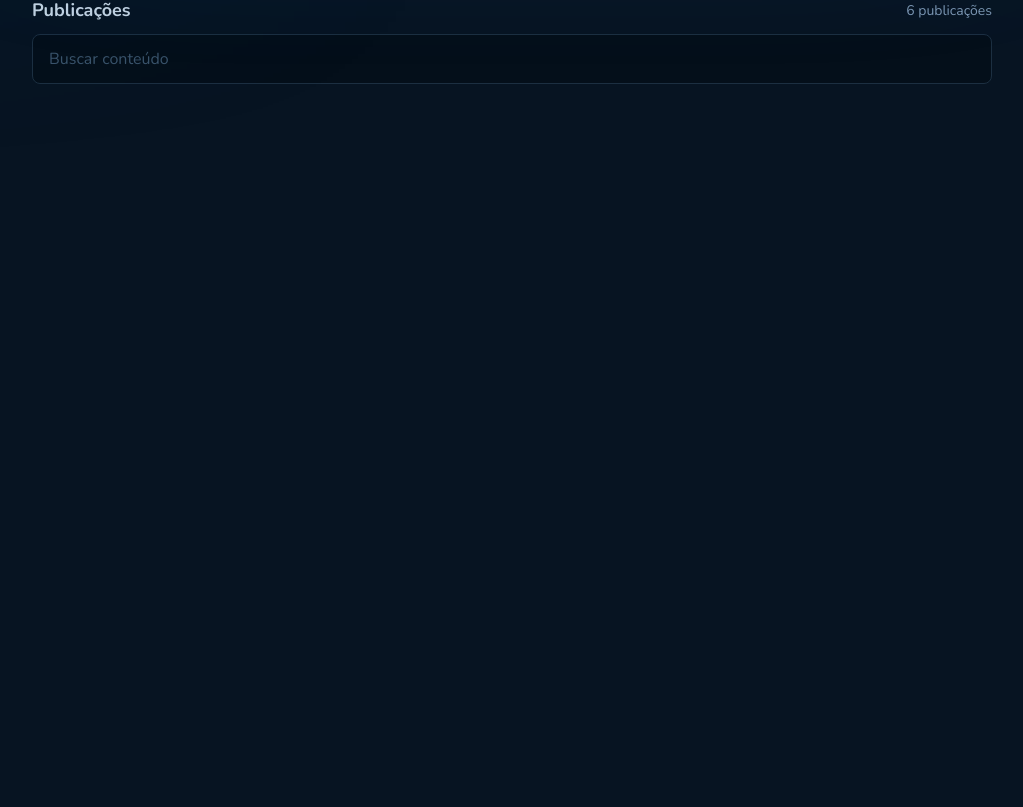
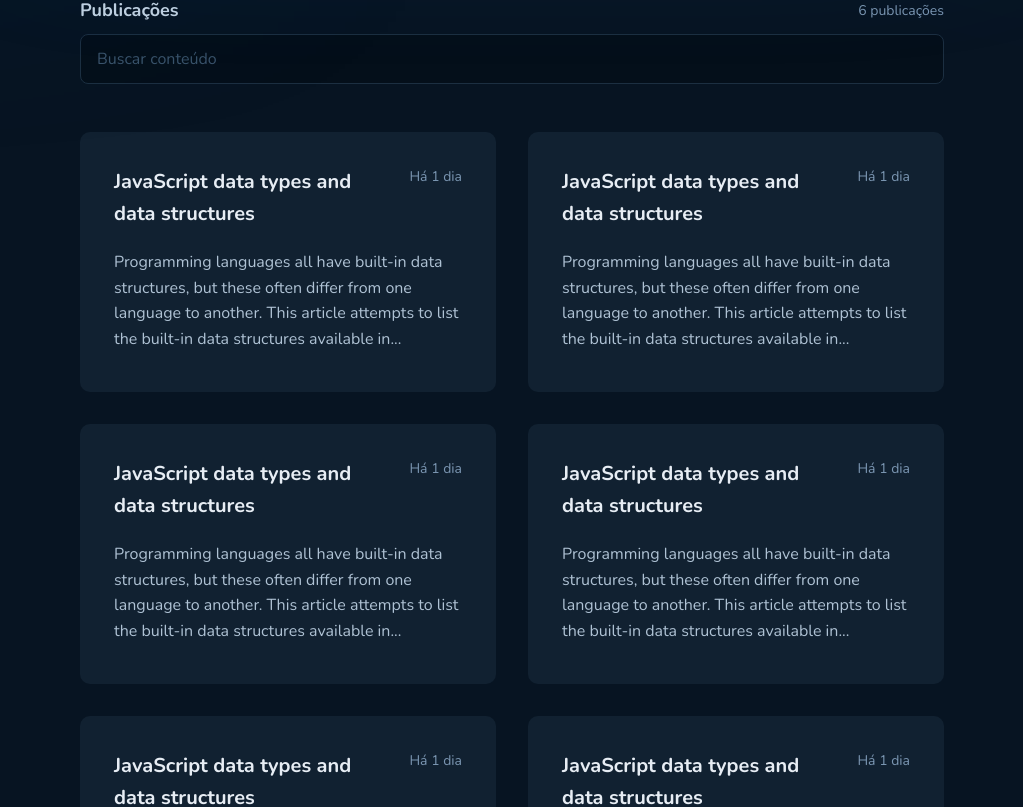
Before and after one commit to Lucas-Araujo15/github_blog, a React (Vite) app: page / in a window 1280 px wide. Shown: the part 494-1301 px from the top of the page, without its empty margins (128-1151 px from the left). Before the commit the page ends 1108 px from the top, so only its background shows below. Built offline with nearby package versions, Linux system fonts and the light colour scheme.

Commit message:
feat: adiciona componente PostCard

```diff
--- /dev/null
+++ b/src/pages/Blog/components/PostCard/index.tsx
@@ -0,0 +1,17 @@
+import { PostCardContainer, PostCardHeader } from './styles'
+
+export function PostCard() {
+  return (
+    <PostCardContainer>
+      <PostCardHeader>
+        <h3>JavaScript data types and data structures</h3>
+        <span>Há 1 dia</span>
+      </PostCardHeader>
+      <p>
+        Programming languages all have built-in data structures, but these often
+        differ from one language to another. This article attempts to list the
+        built-in data structures available in...
+      </p>
+    </PostCardContainer>
+  )
+}
--- /dev/null
+++ b/src/pages/Blog/components/PostCard/styles.ts
@@ -0,0 +1,48 @@
+import styled from 'styled-components'
+
+export const PostCardContainer = styled.article`
+  width: 100%;
+  max-width: 26rem;
+  height: 16.25rem;
+  background: ${(props) => props.theme['base-post']};
+  border-radius: 10px;
+  padding: 2rem;
+  display: flex;
+  flex-direction: column;
+  gap: 1.25rem;
+  border: 2px solid transparent;
+  transition: border 0.3s;
+  cursor: pointer;
+
+  h3,
+  p,
+  span {
+    line-height: 160%;
+  }
+  p {
+    color: ${(props) => props.theme['base-text']};
+  }
+
+  &:hover {
+    transition: border 0.3s;
+    border: 2px solid ${(props) => props.theme['base-label']};
+  }
+`
+
+export const PostCardHeader = styled.header`
+  display: flex;
+  justify-content: space-between;
+  align-items: flex-start;
+
+  h3 {
+    max-width: 17.6875rem;
+    font-weight: 700;
+    font-size: 1.25rem;
+    color: ${(props) => props.theme['base-title']};
+  }
+
+  span {
+    font-size: 0.875rem;
+    color: ${(props) => props.theme['base-span']};
+  }
+`
--- a/src/pages/Blog/index.tsx
+++ b/src/pages/Blog/index.tsx
@@ -1,6 +1,7 @@
+import { PostCard } from './components/PostCard'
 import { Profile } from './components/Profile'
 import { SearchForm } from './components/SearchForm'
-import { BlogContainer, PostList } from './styles'
+import { BlogContainer, PostList, PostListContent } from './styles'
 
 export function Blog() {
   return (
@@ -14,6 +15,14 @@ export function Blog() {
           </div>
           <SearchForm />
         </div>
+        <PostListContent>
+          <PostCard />
+          <PostCard />
+          <PostCard />
+          <PostCard />
+          <PostCard />
+          <PostCard />
+        </PostListContent>
       </PostList>
     </BlogContainer>
   )
--- a/src/pages/Blog/styles.ts
+++ b/src/pages/Blog/styles.ts
@@ -2,15 +2,15 @@ import styled from 'styled-components'
 
 export const BlogContainer = styled.main`
   width: 100%;
-  max-width: 60rem;
-  height: 900px;
-  margin: auto;
+  max-width: 54rem;
+  margin: auto auto 14.625rem auto;
 `
 
 export const PostList = styled.section`
   margin-top: 4.5rem;
   display: flex;
   flex-direction: column;
+  gap: 3rem;
 
   & > div:nth-child(1) {
     display: flex;
@@ -36,3 +36,10 @@ export const PostList = styled.section`
     }
   }
 `
+
+export const PostListContent = styled.div`
+  width: 100%;
+  display: flex;
+  flex-wrap: wrap;
+  gap: 2rem;
+`
--- a/src/styles/global.ts
+++ b/src/styles/global.ts
@@ -10,7 +10,7 @@ export const GlobalStyle = createGlobalStyle`
     body {
         background-color: ${(props) => props.theme['base-background']};
         -webkit-font-smoothing: antialiased;
-        overflow: hidden;
+        overflow-x: hidden;
     }
 
     body, input-security, input, textarea, button {
```
